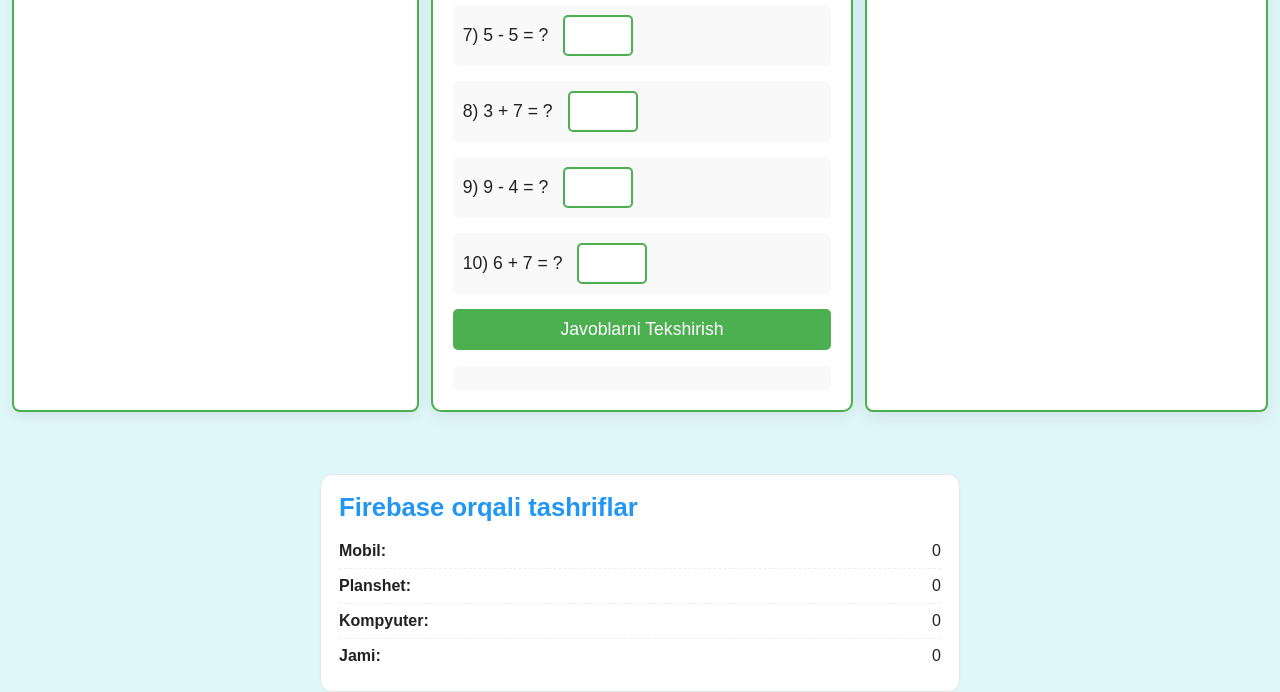
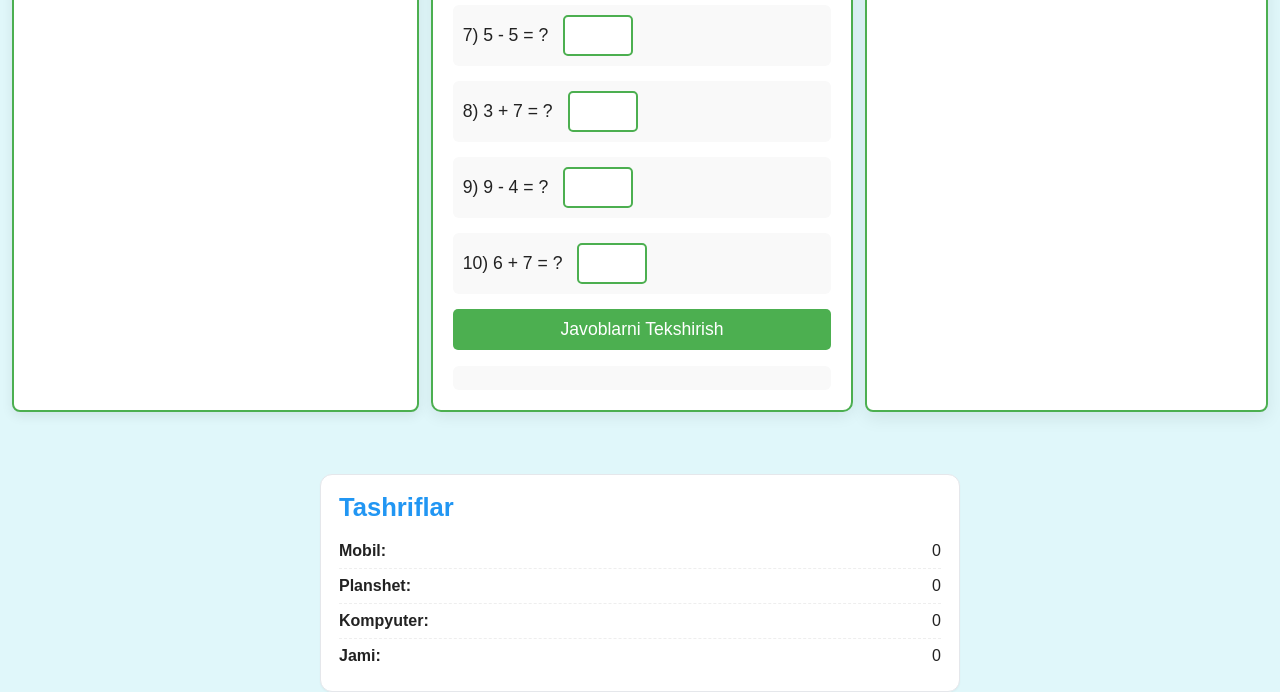
Before and after one commit to eldoryaqubovebek3094/qiziqarli, a website with bundled scripts: page index.html in a window 1280 px wide. Shown: the part 806-1498 px from the top of the page. Built offline with nearby package versions, Linux system fonts and the light colour scheme; no server answers.

Commit message:
ttttttttttt

```diff
--- a/index.html
+++ b/index.html
@@ -71,7 +71,7 @@
 
     <!-- card -->
       <div class="card">
-    <h2>Firebase orqali tashriflar</h2>
+    <h2>Tashriflar</h2>
     <div class="stat"><span class="label">Mobil:</span><span id="mobileCount">0</span></div>
     <div class="stat"><span class="label">Planshet:</span><span id="tabletCount">0</span></div>
     <div class="stat"><span class="label">Kompyuter:</span><span id="desktopCount">0</span></div>
```
